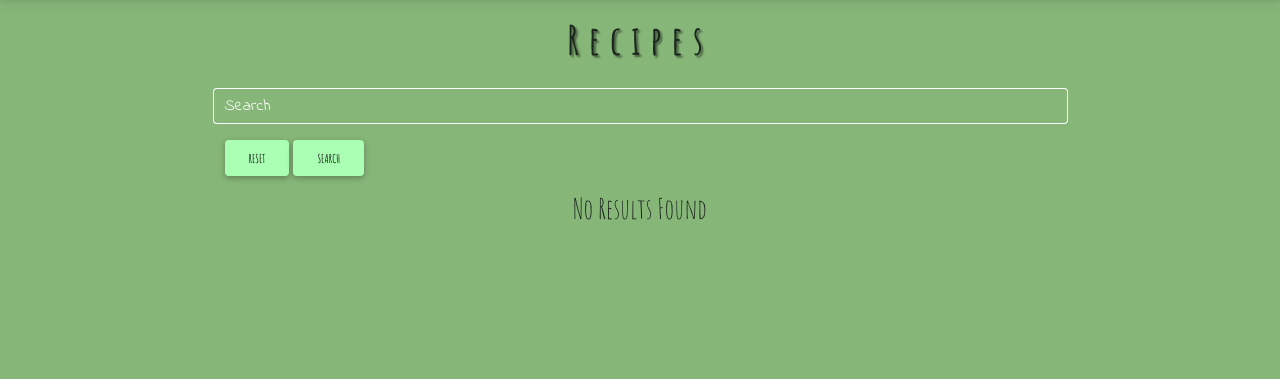
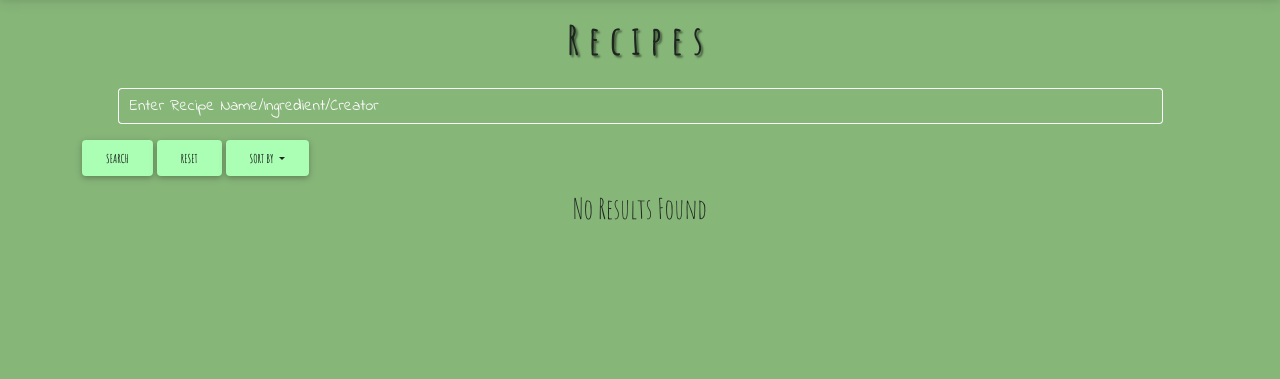
Before and after one commit to Oldman10000/veggie_visionaries, a Flask app: page /get_recipes in a window 1280 px wide. Shown: the part 83-462 px from the top of the page. Run offline with Flask 2, Linux system fonts and the light colour scheme; data that the repository does not hold is empty; some libraries are stand-ins or nearby versions.

Commit message:
Add alphabetical sort function to recipes

```diff
--- a/app.py
+++ b/app.py
@@ -40,6 +40,13 @@
 def search():
     query = request.form.get("query")
     recipes = list(mongo.db.recipes.find({"$text": {"$search": query}}))
+    return render_template("recipes.html", recipes=recipes)
+
+
+# sorts recipes alphabetically
+@app.route("/a-z", methods=["GET", "POST"])
+def a_z():
+    recipes = list(mongo.db.recipes.find().sort("name"))
     return render_template("recipes.html", recipes=recipes)
 
 
--- a/templates/recipes.html
+++ b/templates/recipes.html
@@ -7,18 +7,30 @@
     <div class="container">
         <h2 class="text-center title text-shadow p-3">Recipes</h2>
 
-        <div class="row">
-            <form action="{{ url_for('search') }}" method="post" class="col-12">
-                <div class="row justify-content-center">
-                    <div class="form-outline form-white col-9 mb-3">
+        <div class="row justify-content-center">
+            <form action="{{ url_for('search') }}" method="post" class="col">
+                <div class="row mb-3 justify-content-center">
+                    <div class="form-outline form-white col-11 col-xxl-9 mb-3">
                         <input type="text" id="query" name="query" class="form-control" required />
-                        <label class="form-label" for="query">Search</label>
+                        <label class="form-label" for="query">Enter Recipe Name/Ingredient/Creator</label>
                     </div>
-                    <div class="col-9 mb-3">
-                        <a href="{{ url_for('get_recipes') }}" class="btn internal-link my-button">Reset</a>
+                    <div class="col-12 col-xxl-3">
                         <button type="submit" class="btn internal-link my-button">
                             Search
                         </button>
+                        <a href="{{ url_for('get_recipes') }}" class="btn internal-link my-button">Reset</a>
+                        <div class="dropdown d-inline">
+                            <button class="btn internal-link my-button dropdown-toggle" type="button"
+                                id="dropdownMenuButton" data-mdb-toggle="dropdown" aria-expanded="false">
+                                Sort By
+                            </button>
+                            <ul class="dropdown-menu" aria-labelledby="dropdownMenuButton">
+                                <li><a class="dropdown-item" href="{{ url_for('a_z') }}">A-Z</a></li>
+                                <li><a class="dropdown-item" href="#">Difficulty</a></li>
+                                <li><a class="dropdown-item" href="#">Time</a></li>
+                                <li><a class="dropdown-item" href="#">Rating</a></li>
+                            </ul>
+                        </div>
                     </div>
                 </div>
             </form>
@@ -27,7 +39,7 @@
         {% if recipes|length > 0 %}
         {% for recipe in recipes %}
         <div class="row justify-content-center">
-            <div class="col-10">
+            <div class="col">
                 <div class="card light-back mb-4">
                     <div class="card-body">
                         <h3 class="card-title text-center mb-4">{{ recipe.name }}</h3>
@@ -61,7 +73,8 @@
                                 </p>
                             </div>
                             {% else %}
-                            <div class="col-12 col-md-6 order-md-2 d-flex align-items-center justify-content-center mb-2">
+                            <div
+                                class="col-12 col-md-6 order-md-2 d-flex align-items-center justify-content-center mb-2">
                                 {% if recipe.image %}
                                 <img src="#" alt="{{ recipe.name }} Photo">
                                 {% else %}
```
